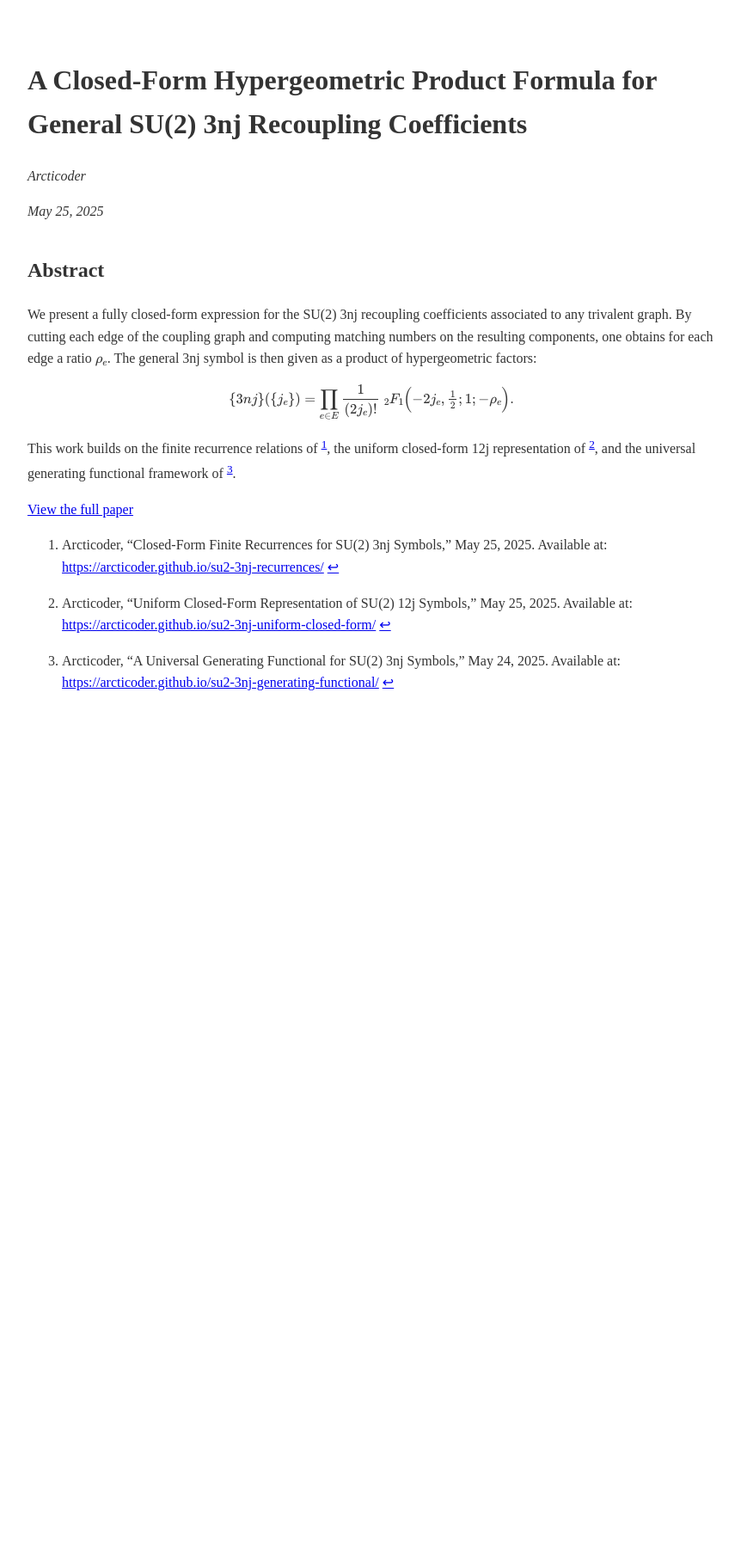
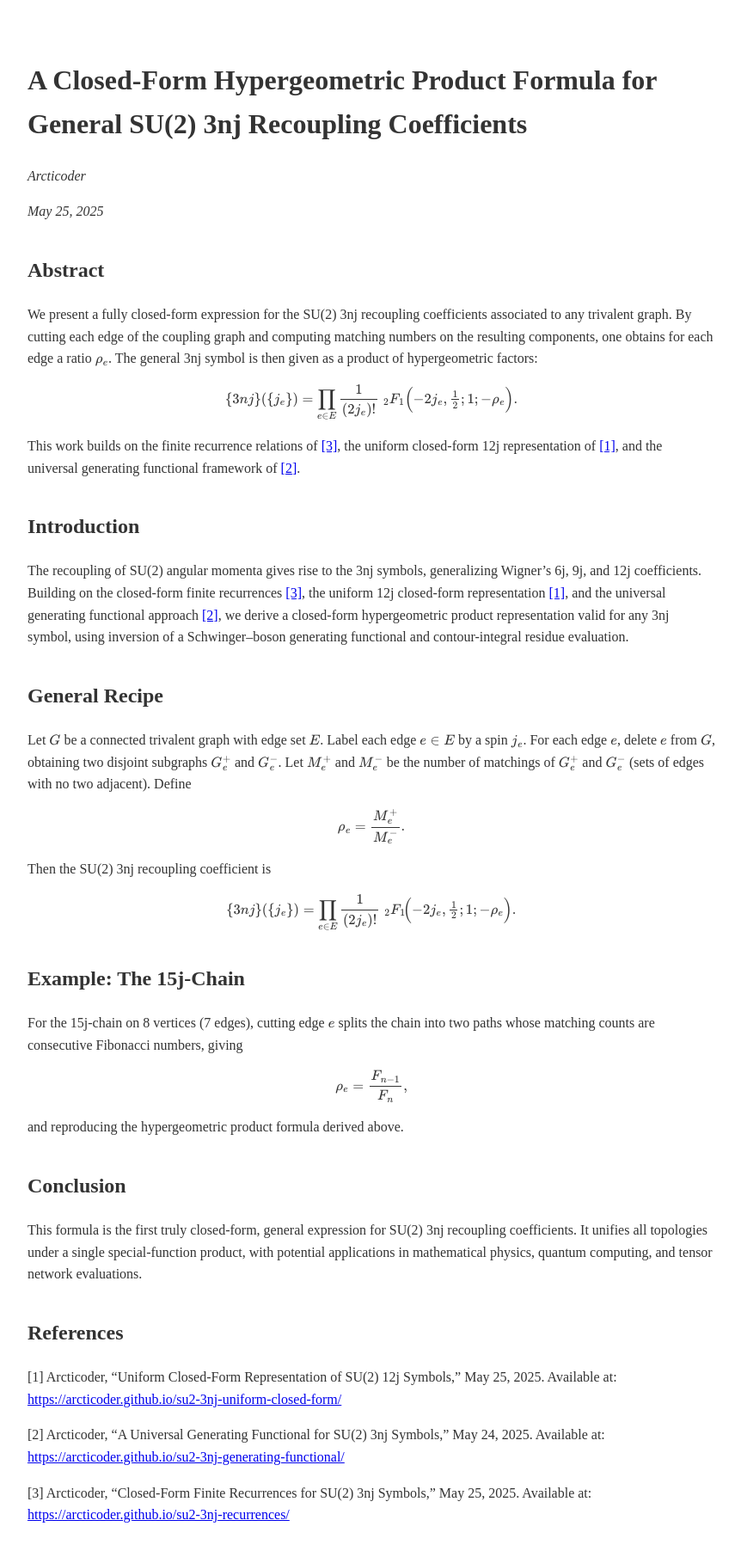
Before and after one commit to arcticoder/su2-3nj-closedform, a Jekyll site: the page built from index.md, in a window 1280 px wide. Shown: the whole page at 86% size, without its empty margins (208-1070 px from the left). Built offline with Jekyll 4.4.1, drawn with Linux system fonts in a browser that asks for light colours; before the commit the page ends 900 px from its top, so only the background shows below that.

Commit message:
Revise README and index files for clarity and structure; update abstract and add detailed introduction and general recipe sections for SU(2) 3nj recoupling coefficients.

```diff
--- a/index.md
+++ b/index.md
@@ -9,7 +9,7 @@ date: May 25, 2025
 
 *{{ page.author }}*
 
-*{{ page.date | date: "%B %d, %Y" }}*
+*May 25, 2025*
 
 ## Abstract
 
@@ -21,10 +21,48 @@ $$
 {}_2F_1\Bigl(-2j_e,\tfrac12;1;-\rho_e\Bigr).
 $$
 
-This work builds on the finite recurrence relations of [^finiteRec], the uniform closed-form 12j representation of [^uniform12j], and the universal generating functional framework of [^universalGF].
+This work builds on the finite recurrence relations of [[3]](#finiteRec), the uniform closed-form 12j representation of [[1]](#uniform12j), and the universal generating functional framework of [[2]](#universalGF).
 
-[View the full paper](/full-paper/)
+## Introduction
 
-[^finiteRec]: Arcticoder, "Closed-Form Finite Recurrences for SU(2) 3nj Symbols," May 25, 2025. Available at: <https://arcticoder.github.io/su2-3nj-recurrences/>
-[^uniform12j]: Arcticoder, "Uniform Closed-Form Representation of SU(2) 12j Symbols," May 25, 2025. Available at: <https://arcticoder.github.io/su2-3nj-uniform-closed-form/>
-[^universalGF]: Arcticoder, "A Universal Generating Functional for SU(2) 3nj Symbols," May 24, 2025. Available at: <https://arcticoder.github.io/su2-3nj-generating-functional/>
+The recoupling of SU(2) angular momenta gives rise to the 3nj symbols, generalizing Wigner's 6j, 9j, and 12j coefficients.
+Building on the closed-form finite recurrences [[3]](#finiteRec), the uniform 12j closed-form representation [[1]](#uniform12j), and the universal generating functional approach [[2]](#universalGF), we derive a closed-form hypergeometric product representation valid for any 3nj symbol, using inversion of a Schwinger--boson generating functional and contour-integral residue evaluation.
+
+## General Recipe
+
+Let $G$ be a connected trivalent graph with edge set $E$.  Label each edge $e\in E$ by a spin $j_e$.  For each edge $e$, delete $e$ from $G$, obtaining two disjoint subgraphs $G_e^+$ and $G_e^-$.  Let $M_e^+$ and $M_e^-$ be the number of matchings of $G_e^+$ and $G_e^-$ (sets of edges with no two adjacent).  Define
+
+$$
+\rho_e = \frac{M_e^+}{M_e^-}.
+$$
+
+Then the SU(2) 3nj recoupling coefficient is
+
+$$
+\{3nj\}(\{j_e\})
+=\prod_{e\in E}
+\frac{1}{(2j_e)!}\;
+{}_2F_1\!\Bigl(-2j_e,\tfrac12;1;-\rho_e\Bigr).
+$$
+
+## Example: The 15j-Chain
+
+For the 15j-chain on 8 vertices (7 edges), cutting edge $e$ splits the chain into two paths whose matching counts are consecutive Fibonacci numbers, giving
+
+$$
+\rho_e = \frac{F_{n-1}}{F_n},
+$$
+
+and reproducing the hypergeometric product formula derived above.
+
+## Conclusion
+
+This formula is the first truly closed-form, general expression for SU(2) 3nj recoupling coefficients. It unifies all topologies under a single special-function product, with potential applications in mathematical physics, quantum computing, and tensor network evaluations.
+
+## References
+
+<a id="uniform12j">[1]</a> Arcticoder, "Uniform Closed-Form Representation of SU(2) 12j Symbols," May 25, 2025. Available at: [https://arcticoder.github.io/su2-3nj-uniform-closed-form/](https://arcticoder.github.io/su2-3nj-uniform-closed-form/)
+
+<a id="universalGF">[2]</a> Arcticoder, "A Universal Generating Functional for SU(2) 3nj Symbols," May 24, 2025. Available at: [https://arcticoder.github.io/su2-3nj-generating-functional/](https://arcticoder.github.io/su2-3nj-generating-functional/)
+
+<a id="finiteRec">[3]</a> Arcticoder, "Closed-Form Finite Recurrences for SU(2) 3nj Symbols," May 25, 2025. Available at: [https://arcticoder.github.io/su2-3nj-recurrences/](https://arcticoder.github.io/su2-3nj-recurrences/)
```
Also changed, not shown: README.md.
